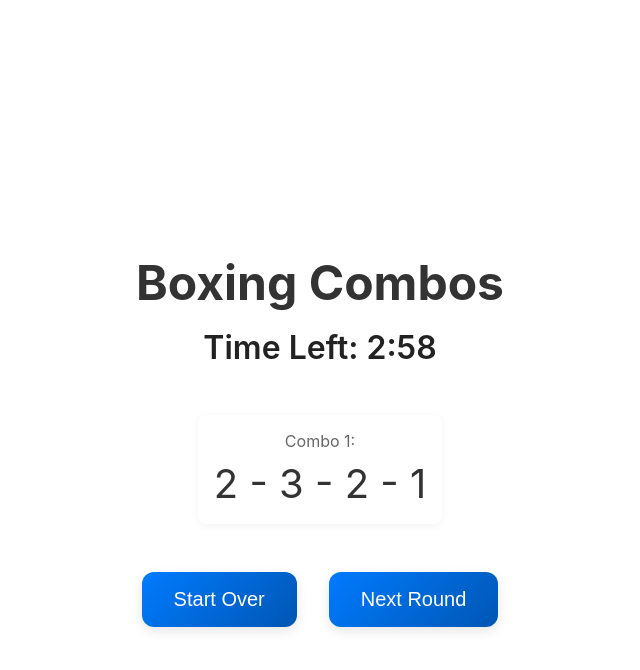
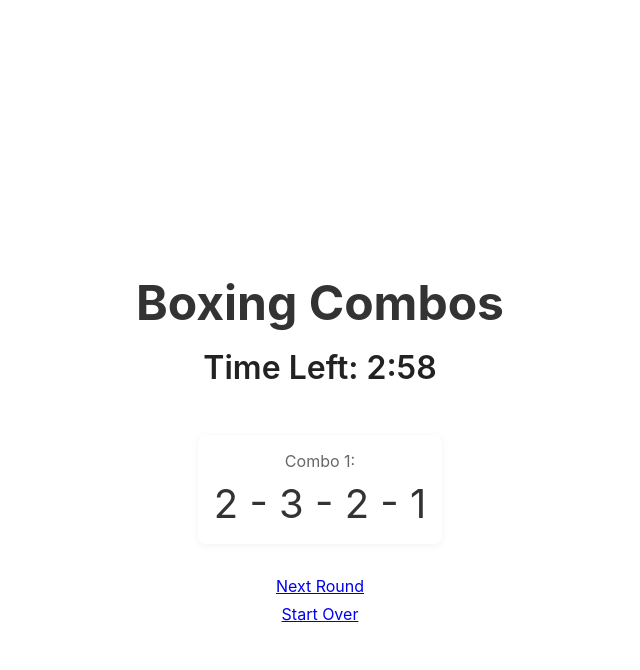
Before and after one commit to kwongweb/boxing-combos, a React (Create React App) app: page / in a window 1280 px wide. Both pictures are taken after a click on the button "Begin Round". Shown: the top 670 px of the page, without its empty margins (320-960 px from the left). Built offline with nearby package versions, Linux system fonts and the light colour scheme.

Commit message:
better UX for buttons and links and CTAs

```diff
--- a/src/App.js
+++ b/src/App.js
@@ -91,23 +91,29 @@ function App() {
       {!roundStarted && !roundOver && (
         <div>
           <button onClick={startRound}>Begin Round</button>
-          <button onClick={startOver} style={{ marginLeft: "1rem" }}>Start Over</button>
+          <div style={{ marginTop: "1rem" }}>
+            <a href="#" onClick={(e) => { e.preventDefault(); startOver(); }}>Start Over</a>
+          </div>
         </div>
       )}
 
       {roundStarted && !roundOver && (
         <div style={{ marginTop: "1rem" }}>
-          <button onClick={startOver}>Start Over</button>
-          <button onClick={nextRound} style={{ marginLeft: "1rem" }}>Next Round</button>
+          <div>
+            <a href="#" onClick={(e) => { e.preventDefault(); nextRound(); }}>Next Round</a>
+          </div>
+          <div style={{ marginTop: "0.5rem" }}>
+            <a href="#" onClick={(e) => { e.preventDefault(); startOver(); }}>Start Over</a>
+          </div>
         </div>
       )}
 
       {roundOver && (
         <div>
           {comboStack.length < 5 && <button onClick={nextRound}>Next Round</button>}
-          <button onClick={startOver} style={{ marginLeft: "1rem" }}>
-            Start Over
-          </button>
+          <div style={{ marginTop: "1rem" }}>
+            <a href="#" onClick={(e) => { e.preventDefault(); startOver(); }}>Start Over</a>
+          </div>
         </div>
       )}
     </div>
```
